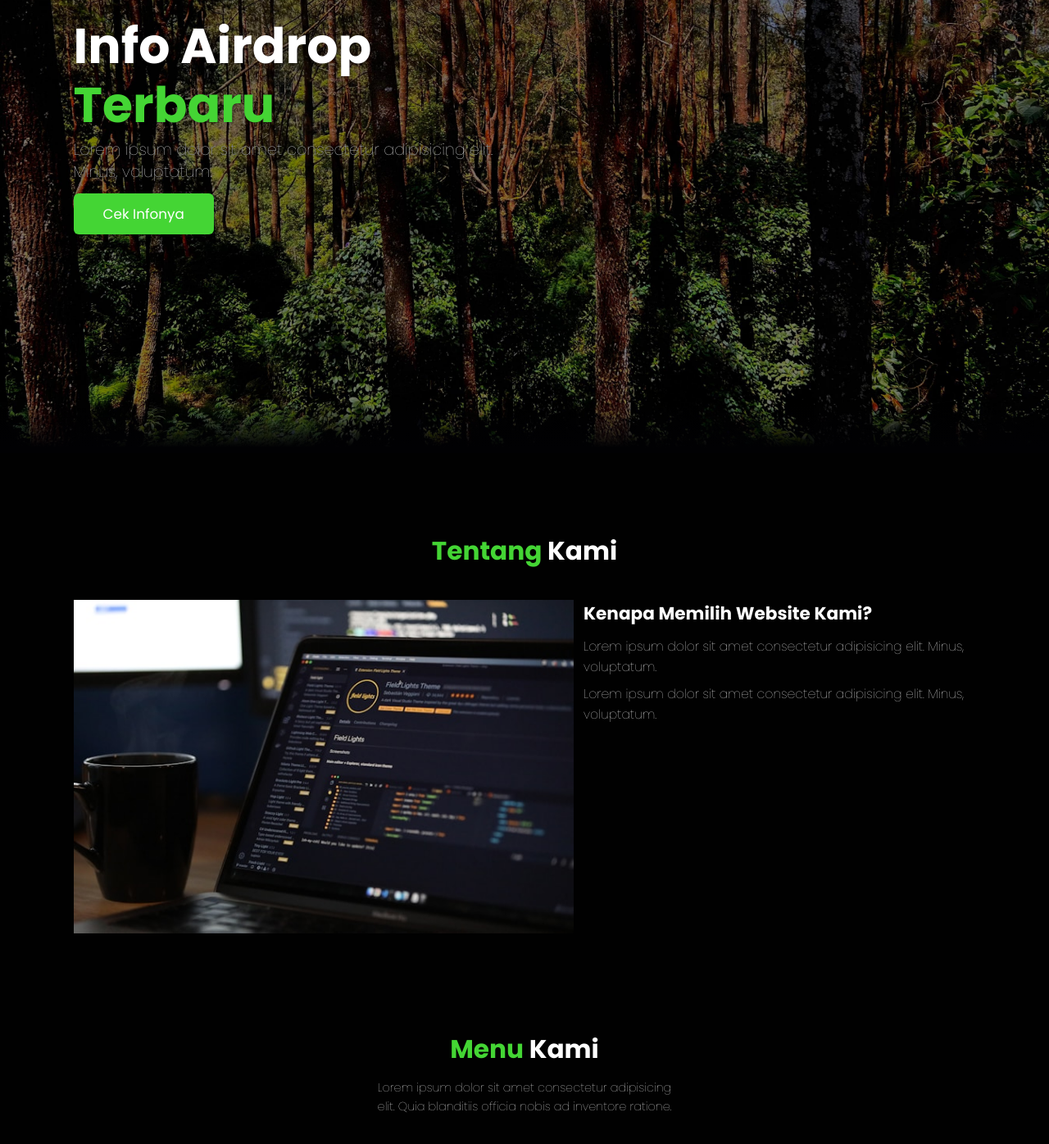
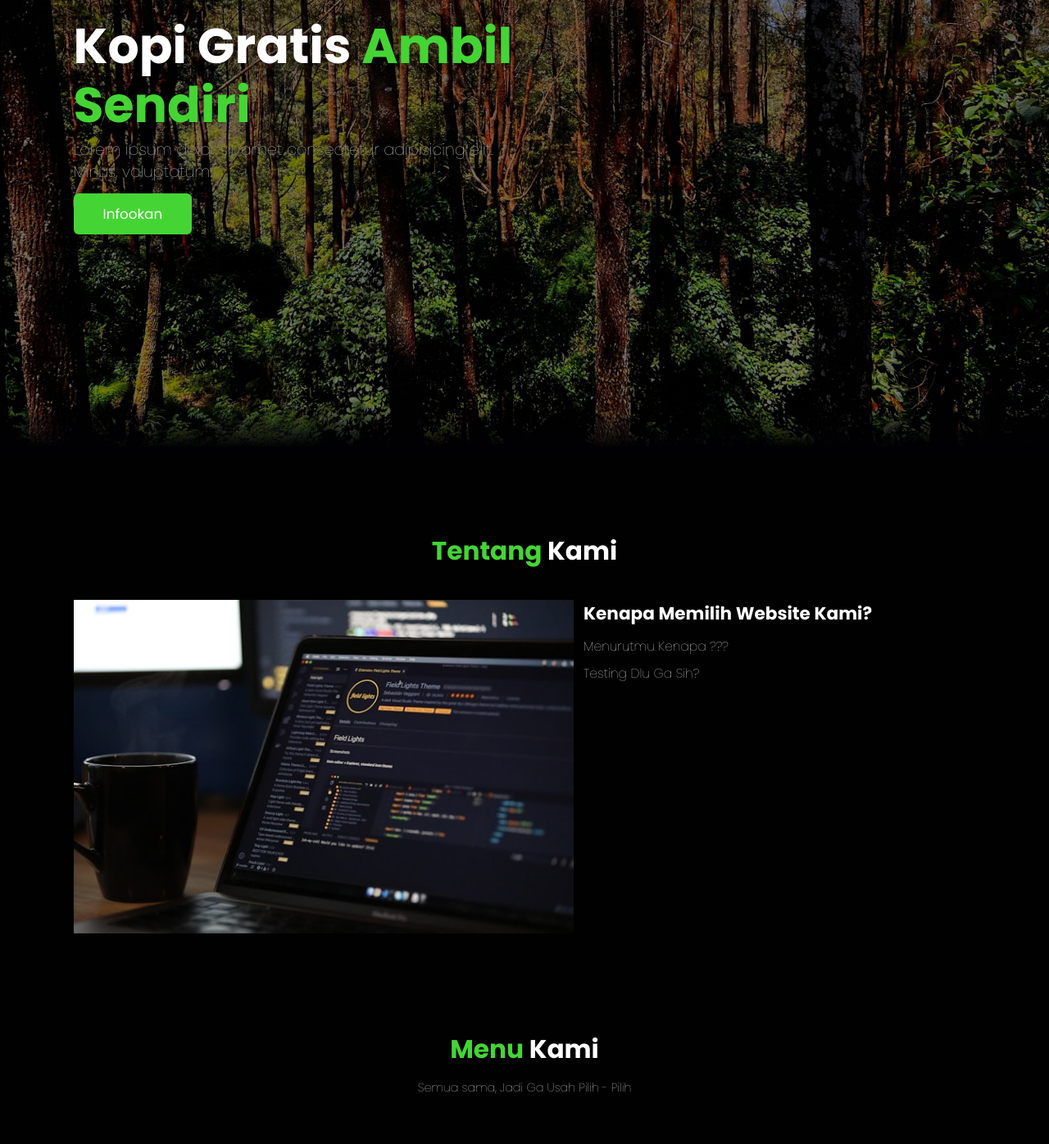
Before and after one commit to xceone/Kopi-Pinete, a plain HTML site: page index.html in a window 1280 px wide. Shown: the part 247-1643 px from the top of the page at 82% size. Drawn offline with nearby package versions, Linux system fonts and the light colour scheme.

Commit message:
Update index.html

```diff
--- a/index.html
+++ b/index.html
@@ -45,12 +45,12 @@
     <!-- Hero Section Start -->
     <section class="hero" id="home">
       <main class="content">
-        <h1>Info Airdrop <span>Terbaru</span></h1>
+        <h1>Kopi Gratis <span>Ambil Sendiri</span></h1>
         <p>
           Lorem ipsum dolor sit amet consectetur adipisicing elit. Minus,
           voluptatum.
         </p>
-        <a href="#" class="cta">Cek Infonya </a>
+        <a href="#" class="cta">Infookan </a>
       </main>
     </section>
 
@@ -67,12 +67,10 @@
         <div class="content">
           <h3>Kenapa Memilih Website Kami?</h3>
           <p>
-            Lorem ipsum dolor sit amet consectetur adipisicing elit. Minus,
-            voluptatum.
+            Menurutmu Kenapa ???
           </p>
           <p>
-            Lorem ipsum dolor sit amet consectetur adipisicing elit. Minus,
-            voluptatum.
+            Testing Dlu Ga Sih?
           </p>
         </div>
       </div>
@@ -83,8 +81,7 @@
     <section id="menu" class="menu">
       <h2><span>Menu</span> Kami</h2>
       <p>
-        Lorem ipsum dolor sit amet consectetur adipisicing elit. Quia blanditiis
-        officia nobis ad inventore ratione.
+        Semua sama, Jadi Ga Usah Pilih - Pilih
       </p>
 
       <div class="row">
```
